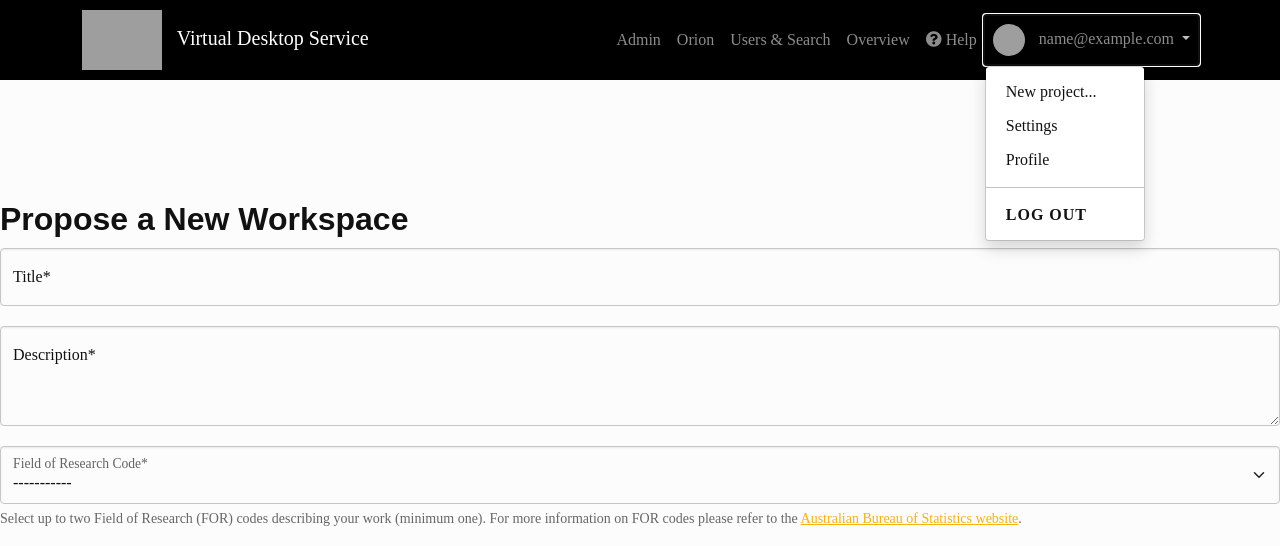
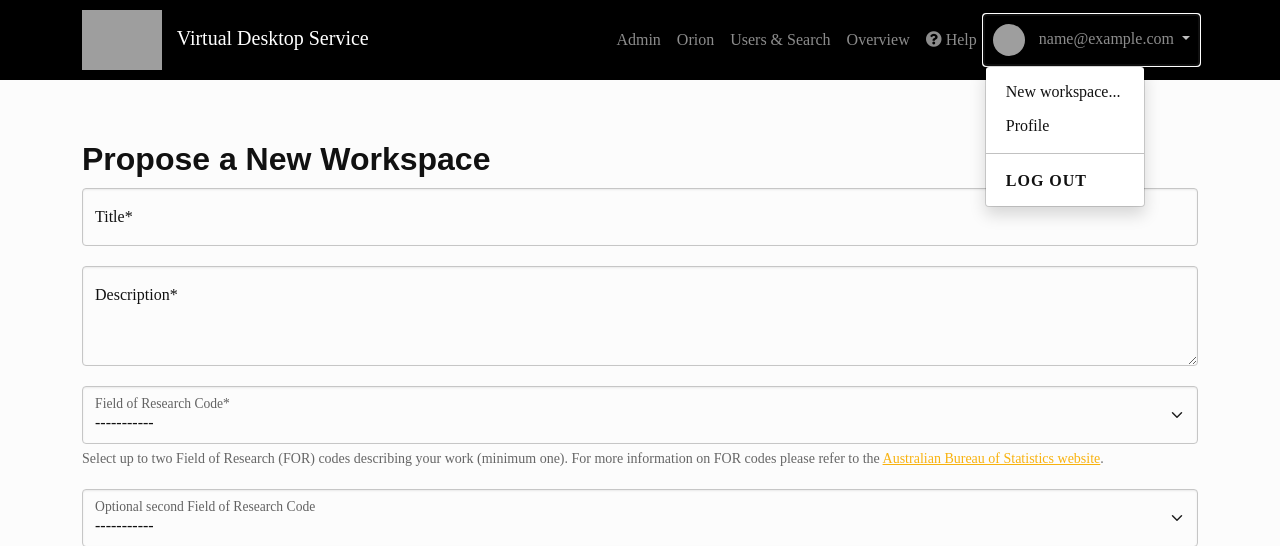
Before and after one commit to NeCTAR-RC/bumblebee, a Django app: page /new_project in a window 1280 px wide, after a click that opens the changed part. Shown: the top 546 px of the page. Run offline with Django 3.2, Linux system fonts and the light colour scheme; the visitor is signed in with stand-in values (Sample User, id 1); style sheets or scripts are compiled from the project's sources; parts of the project's set-up code (start-up, migrations or seed data) failed here and were passed over; some libraries are stand-ins or nearby versions; some web fonts are replaced; grey boxes are pictures that could not be loaded.

Commit message:
Fixed new project form layout
Change-Id: I03ab9ce12b5dbbfae847b3c681fff46c308d596a

```diff
--- a/researcher_workspace/templates/common/base.html
+++ b/researcher_workspace/templates/common/base.html
@@ -72,8 +72,7 @@
                 <span class="navbar-text ps-2">{{ user.email }}</span>
               </a>
               <ul class="dropdown-menu text-small" aria-labelledby="dropdownUser1">
-                <li><a class="dropdown-item" href="#">New project...</a></li>
-                <li><a class="dropdown-item" href="#">Settings</a></li>
+                <li><a class="dropdown-item" href="#">New workspace...</a></li>
                 <li><a class="dropdown-item" href="#">Profile</a></li>
                 <li><hr class="dropdown-divider"></li>
                 <form class="form-inline my-2 my-lg-0" action="{% url 'oidc_logout' %}" method="post">
--- a/researcher_workspace/templates/researcher_workspace/project/project_form_base.html
+++ b/researcher_workspace/templates/researcher_workspace/project/project_form_base.html
@@ -2,7 +2,7 @@
 {% load crispy_forms_tags %}
 
 {% block content %}
-<div class="container py-5"></div>
+<div class="container py-5">
   <h2>{% block form_title %}{% endblock %}</h2>
   <form action="{% block form_submit_url %}{% endblock %}" method="post">
     {% crispy form %}
--- a/researcher_workspace/templates/researcher_workspace/project/project_list.html
+++ b/researcher_workspace/templates/researcher_workspace/project/project_list.html
@@ -11,12 +11,12 @@
 
 {% block content %}
 <div class="container py-5">
-    <div><a class="btn btn-small" style="float:right" href="{% url 'new_project' %}">New Workspace</a></div>
+    <div><a class="btn btn-primary btn-small" style="float:right" href="{% url 'new_project' %}">New Workspace</a></div>
     <h2>You have these current workspace:</h2>
     {% for project in user_projects %}
         <div>
             <h3>{{ project.title }}</h3>
-            <table class="zebra">
+            <table class="table">
                 <tr><td>Description</td><td>{{ project.description }}</td></tr>
                 <tr><td>Proposed on</td><td>{{ project.created }}</td></tr>
         {% if project.ARO_approval %}
```
Also changed, not shown: researcher_workspace/static/img/vm-logo-rstudio.png (deleted), researcher_workspace/static/img/vm-logo-tern.png (deleted).
